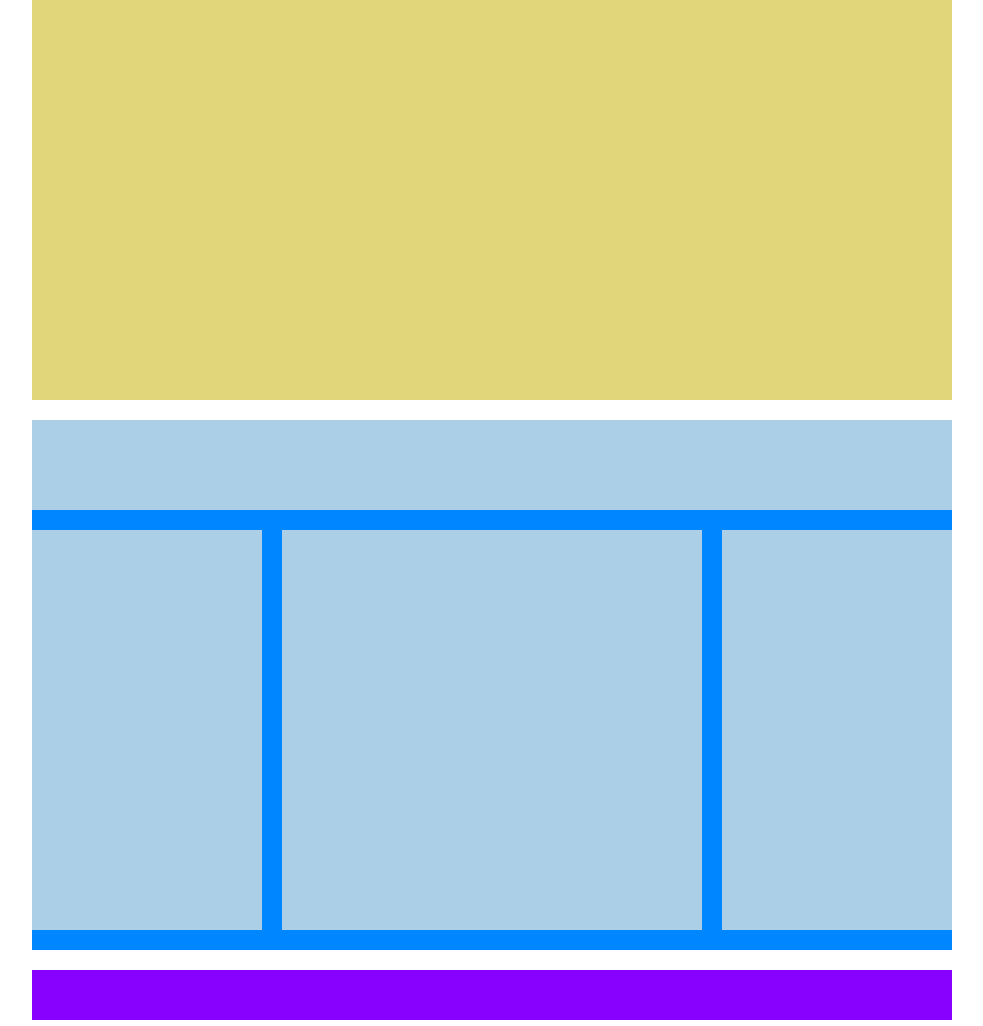
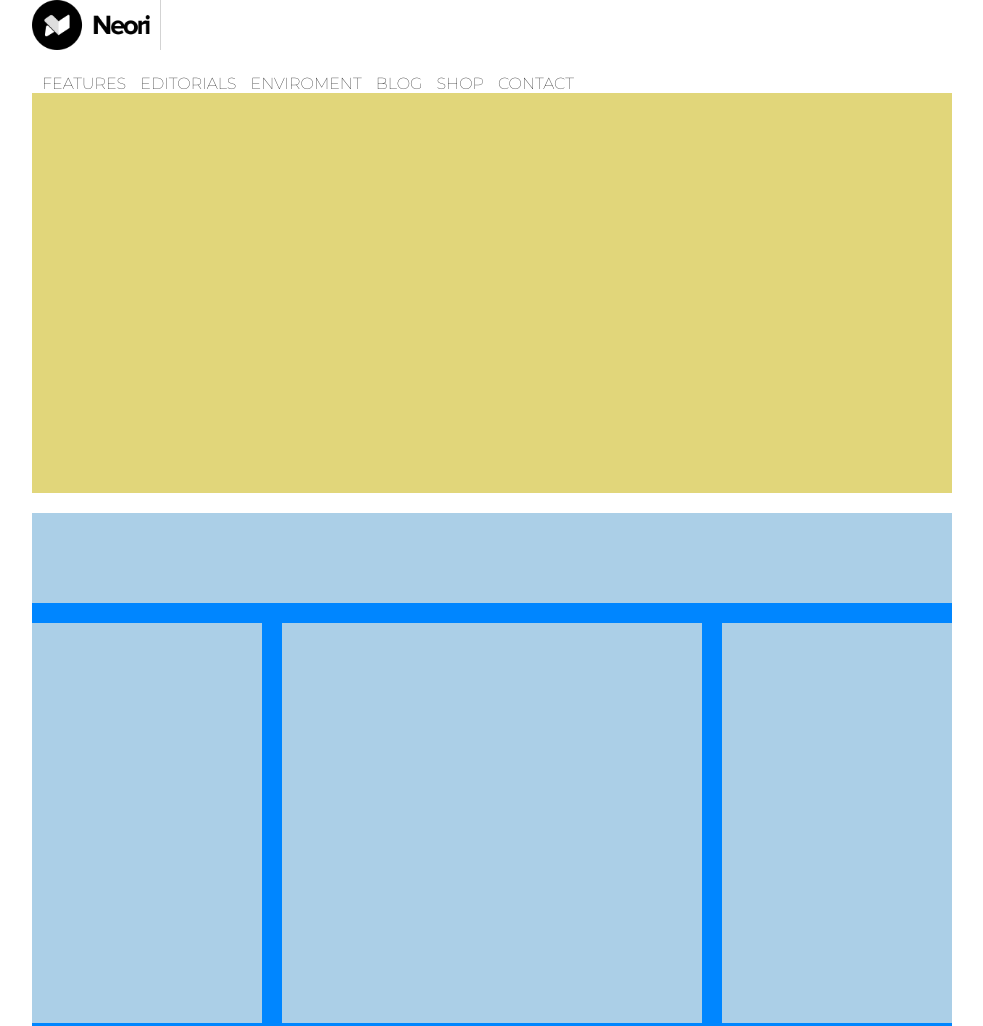
Before and after one commit to Ele-nonsochi/htmlcss-wp, a plain HTML site: page index.html in a window 1280 px wide. Shown: the top 1026 px of the page, without its empty margins (148-1131 px from the left). Drawn offline with Linux system fonts and the light colour scheme.

Commit message:
Inzio lavoro hero

```diff
--- a/index.html
+++ b/index.html
@@ -1,11 +1,26 @@
 <!DOCTYPE html>
 <html lang="en">
 <head>
+    <link rel="preconnect" href="https://fonts.googleapis.com">
+    <link rel="preconnect" href="https://fonts.gstatic.com" crossorigin>
+    <link href="https://fonts.googleapis.com/css2?family=Montserrat:wght@100&display=swap" rel="stylesheet">
     <link rel="stylesheet" href="css/style.css">
     <title>Wordpress</title>
 </head>
 <body>
-    <header class="container"></header>
+    <header class="container">
+        <img src="img/logo.png" alt="logo" id="logo">
+        <nav>
+            <ul>
+                <li><a href="#"></a>FEATURES</li>
+                <li><a href="#"></a>EDITORIALS</li>
+                <li><a href="#"></a>ENVIROMENT</li>
+                <li><a href="#"></a>BLOG</li>
+                <li><a href="#"></a>SHOP</li>
+                <li><a href="#"></a>CONTACT</li>
+            </ul>
+        </nav>
+    </header>
 
     <main>
       <div class="container">
```
